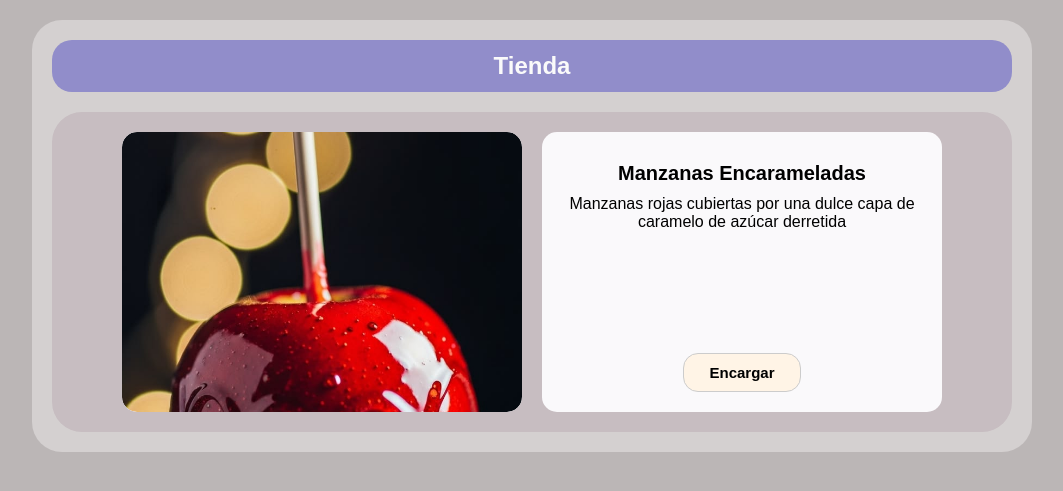
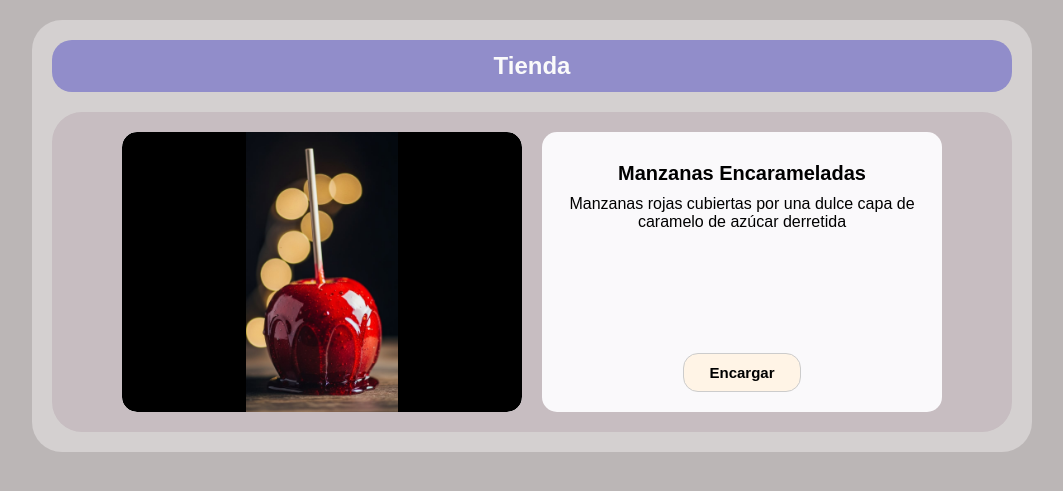
Before and after one commit to Usuario12qwas/Tienda-Python, a Flask app: page / in a window 1280 px wide. Shown: the top 491 px of the page, without its empty margins (108-1171 px from the left). Run offline with Flask 3, Linux system fonts and the light colour scheme.

Commit message:
Update Inicio.html

```diff
--- a/templates/Inicio.html
+++ b/templates/Inicio.html
@@ -59,12 +59,13 @@
             overflow: hidden;
         }
         img {
-            width: 100%;
-            height: 100%;
-            object-fit: cover; /* Evita que la foto se deforme */
-            border-radius: 15px;
-            display: block;
-        }
+    width: 100%;
+    height: 100%;
+    object-fit: contain; /* Muestra la imagen completa sin recortarla */
+    background-color: #000; /* Fondo negro para rellenar los bordes si sobra espacio */
+    border-radius: 15px;
+    display: block;
+}
         #descripcion {
             width: 100%;
             max-width: 400px;
```
